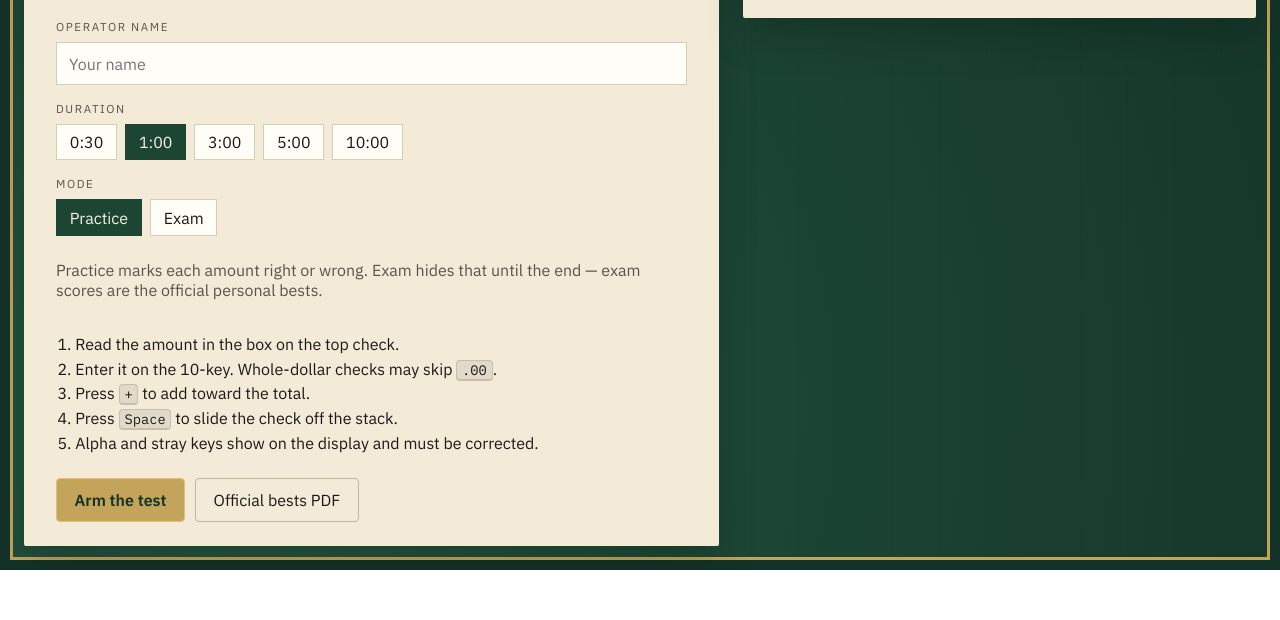
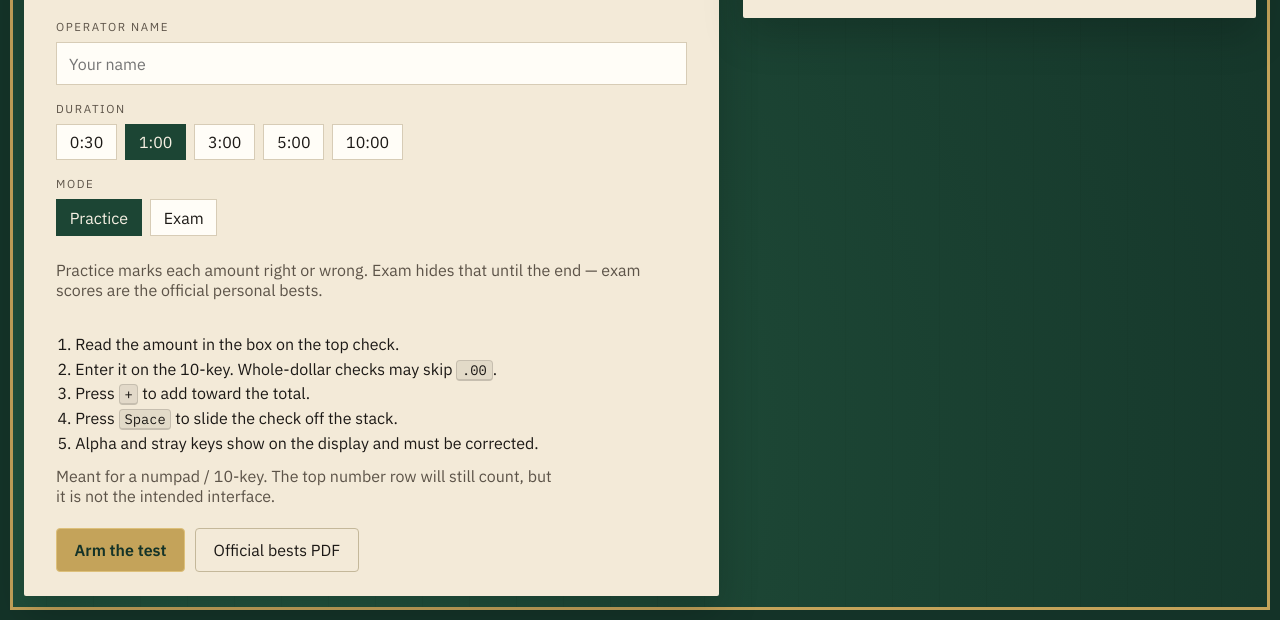
Before and after one commit to realbluesky/tenkey, a website built with Vite: page index.html in a window 1280 px wide. Shown: the part 281-901 px from the top of the page. Before the commit the page ends 851 px from the top, so only its background shows below. Built offline with nearby package versions, Linux system fonts and the light colour scheme.

Commit message:
Note that the test is meant for a numpad / 10-key
The number row still works; Digit vs Numpad codes can tell them apart
if we ever want to flag or require the pad.

```diff
--- a/index.html
+++ b/index.html
@@ -80,6 +80,10 @@
               <li>Press <kbd>Space</kbd> to slide the check off the stack.</li>
               <li>Alpha and stray keys show on the display and must be corrected.</li>
             </ol>
+            <p class="fine numpad-note">
+              Meant for a numpad / 10-key. The top number row will still count,
+              but it is not the intended interface.
+            </p>
 
             <div class="ticket-actions">
               <button id="start-btn" class="primary" type="button">Arm the test</button>
--- a/src/styles.css
+++ b/src/styles.css
@@ -297,10 +297,15 @@ h1 {
 }
 
 .howto {
-  margin: 8px 0 22px;
+  margin: 8px 0 10px;
   padding-left: 1.2rem;
   color: var(--ink);
   line-height: 1.55;
+}
+
+.numpad-note {
+  margin: 0 0 22px;
+  max-width: 52ch;
 }
 
 .ticket-actions {
```
